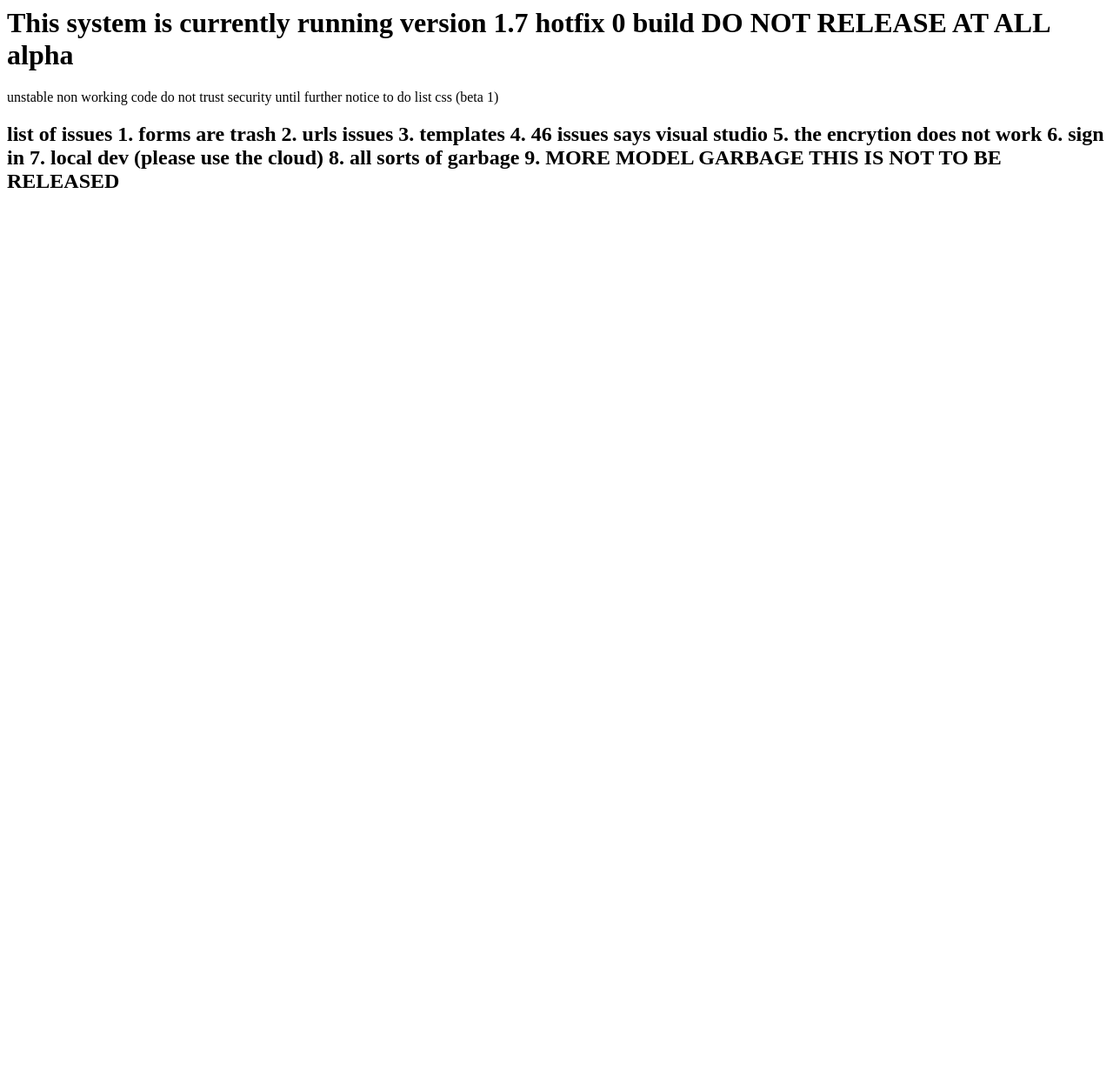
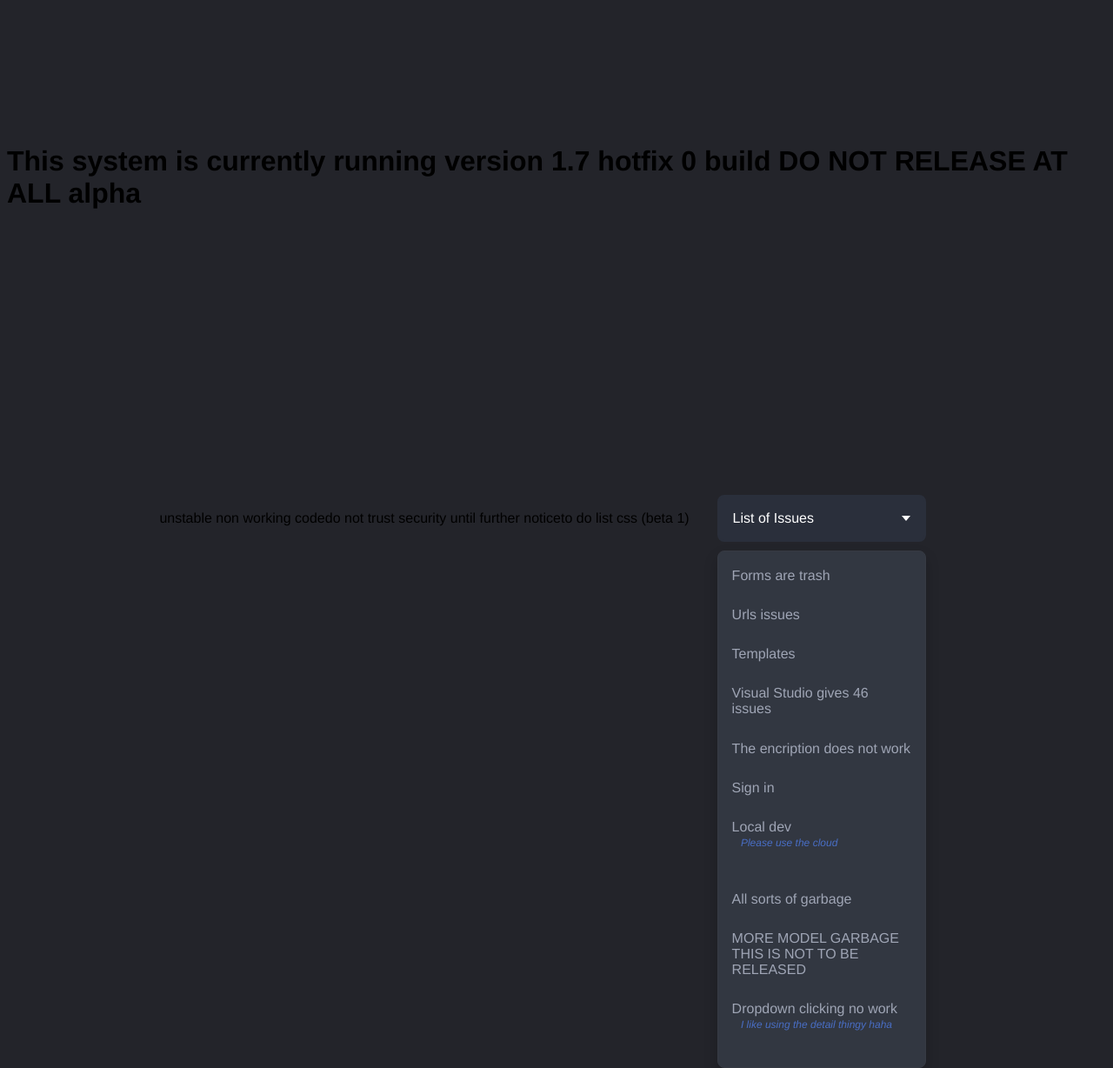
Before and after one commit to PassMasters/pwsystem, a Django app: page / in a window 1280 px wide. Shown: the whole page at 87% size. Before the commit the page ends 216 px from the top, so only its background shows below. Run offline with Django 4.2, Linux system fonts and the light colour scheme.

Commit message:
Tried to add a dropdown thingy but it no work

```diff
--- a/templates/version.html
+++ b/templates/version.html
@@ -1,28 +1,147 @@
 <html>
     <title>Version of pw mangaer</title>
+    <head>
+        <style>
+body {
+    font-family: Helvetica, sans-serif;
+    background: #23242a;
+    display: flex;
+    justify-content: center;
+    align-items: center;
+    flex-wrap: wrap;
+}
+
+.dropdown {
+    min-width: 15em;
+    position: relative;
+    margin: 2em;
+}
+
+.dropdown * {
+    box-sizing: border-box;
+}
+
+.dropdownBar {
+    background: #2a2f3b;
+    color: #fff;
+    display: flex;
+    justify-content: space-between;
+    align-items: center;
+    border: 2px #2a2f3b solid;
+    border-radius: 0.5em;
+    padding: 1em;
+    cursor: pointer;
+    transition: background 0.3s;
+}
+
+.dropdownBar-clicked {
+    border: 2px #26489a solid;
+    box-shadow: 0 0 0.8em #26489a;
+}
+
+.dropdownBar:hover {
+    background: #323741;
+}
+
+.caret {
+    width: 0;
+    height: 0;
+    border-left: 5px solid transparent;
+    border-right: 5px solid transparent;
+    border-top: 6px solid #fff;
+    transition: 0.3s;
+}
+
+.caret-rotate {
+    transform: rotate(180deg);
+}
+
+.dropdownIssues {
+    list-style: none;
+    padding: 0.2em 0.5em;
+    background: #323741;
+    border: 1px #363a43 solid;
+    box-shadow: 0 0.5em 1em rgba(0, 0, 0, 0.2);
+    border-radius: 0.5em;
+    color: #9fa5b5;
+    position: absolute;
+    top: 3em;
+    left: 50%;
+    width: 100%;
+    transform: translateX(-50%);
+    opacity: 1; /* should be 0 */
+    display: block; /* should be none */
+    transition: 0.2s;
+    z-index: 1;
+}
+
+.dropdownIssues li {
+    padding: 0.7em 0.5em;
+    margin: 0.3em 0;
+    border-radius: 0.5em;
+}
+
+.dropdownIssues li:hover {
+    background: #2d313a;
+}
+
+.dropdownIssues-open {
+    display: block;
+    opacity: 1;
+}
+
+.dropdownDetail {
+    transform: translate(5%, -75%);
+    color: #496ec5;
+    font-style: italic;
+    font-size: 75%;
+    /*display: inline-block;*/
+}
+        </style>
+        <script>
+            const dropdowns = document.querySelectorAll('.dropdown');
+
+            //dropdown.forEach(dropdown => {
+                const dropdownBar = document.getElementById("dropdownBar");
+                const caret = document.getElementById("caret");
+                const dropdownIssues = document.getElementById("dropdownIssues");
+                const listItems = document.getElementById("dropdownIssues li");
+
+            dropdownBar.addEventListener("click", dropdownOpen);
+
+            function dropdownOpen() {
+                dropdownBar.classList.toggle('dropdownBar-clicked');
+                caret.classList.toggle('caret-rotate');
+                dropdownIssues.ClassList.toggle('dropdownIssues-open');
+            };
+        //});
+        </script>
+    </head>
+
     <body>
         <h1>This system is currently running version 1.7 hotfix 0  build DO NOT RELEASE AT ALL alpha</h1>
 
         <bold>unstable non working code</bold>
 
         <bold>do not trust security until further notice </bold>
-        to do list
-
-        css (beta 1)
+        <p>to do list css (beta 1)</p>
+        <div class="dropdown" id="dropdown">
+            <div class="dropdownBar" id="dropdownBar">
+                <span class="dropdownDisplay" id="dropdownDisplay">List of Issues</span>
+                <div class="caret" id="caret"></div>
+            </div>
+            <ul class="dropdownIssues" id="dropdownIssues">
+                <li>Forms are trash</li>
+                <li>Urls issues</li>
+                <li>Templates</li>
+                <li>Visual Studio gives 46 issues</li>
+                <li>The encription does not work</li>
+                <li>Sign in</li>
+                <li>Local dev<p class="dropdownDetail">Please use the cloud</p></li>
+                <li>All sorts of garbage</li>
+                <li>MORE MODEL GARBAGE THIS IS NOT TO BE RELEASED</li>
+                <li>Dropdown clicking no work<p class="dropdownDetail">I like using the detail thingy haha</p></li>
+        </ul>
+    </div>
 
     </body>
-    <h2>
-     list of
-        issues
-1. forms are trash
-2. urls issues
-3. templates
-4. 46 issues says visual studio
-5. the encrytion does not work
-6. sign in
-7. local dev (please use the cloud)
-8. all sorts of garbage
-9. MORE MODEL GARBAGE THIS IS NOT TO BE RELEASED
-
-
-    </h2>
```
